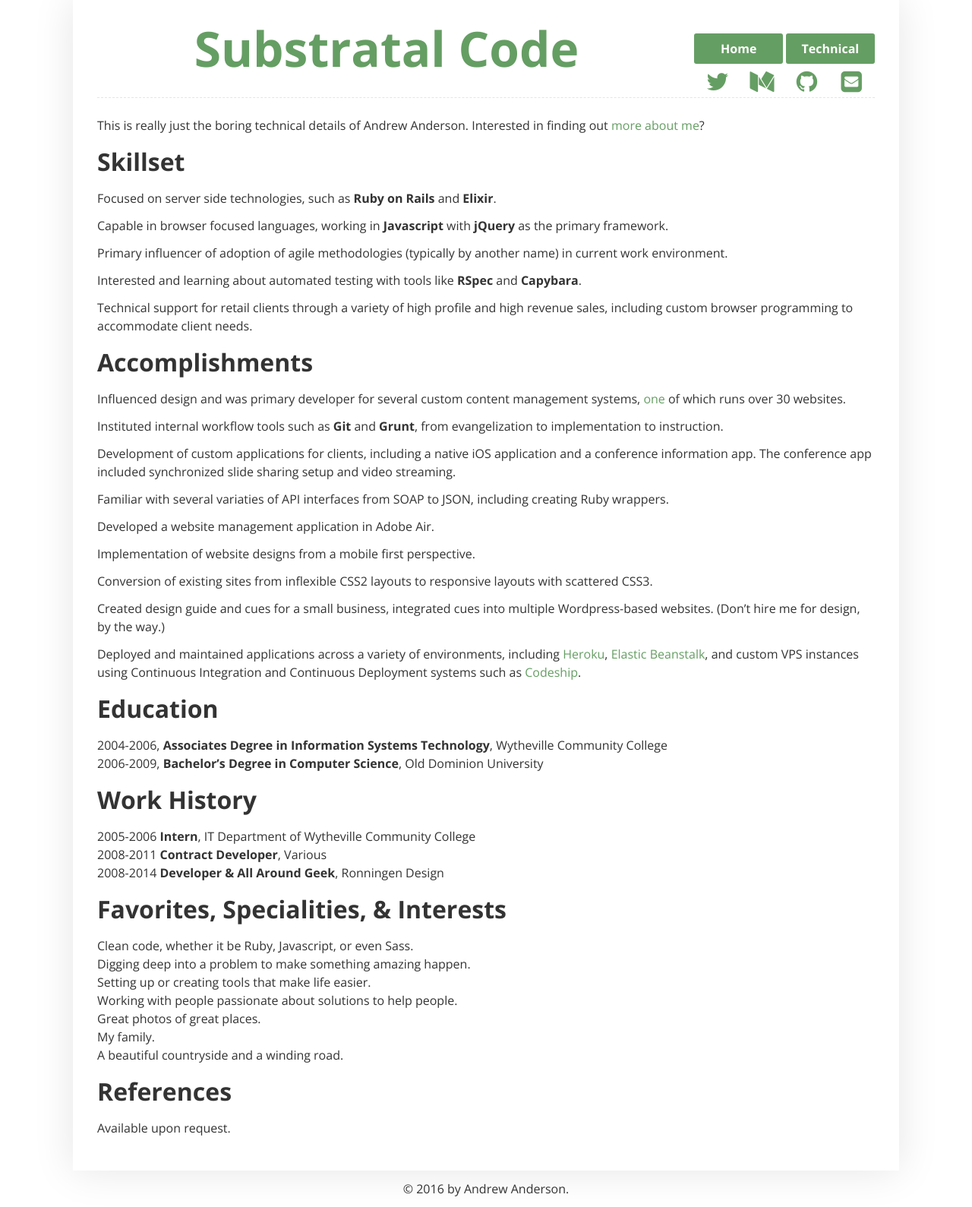
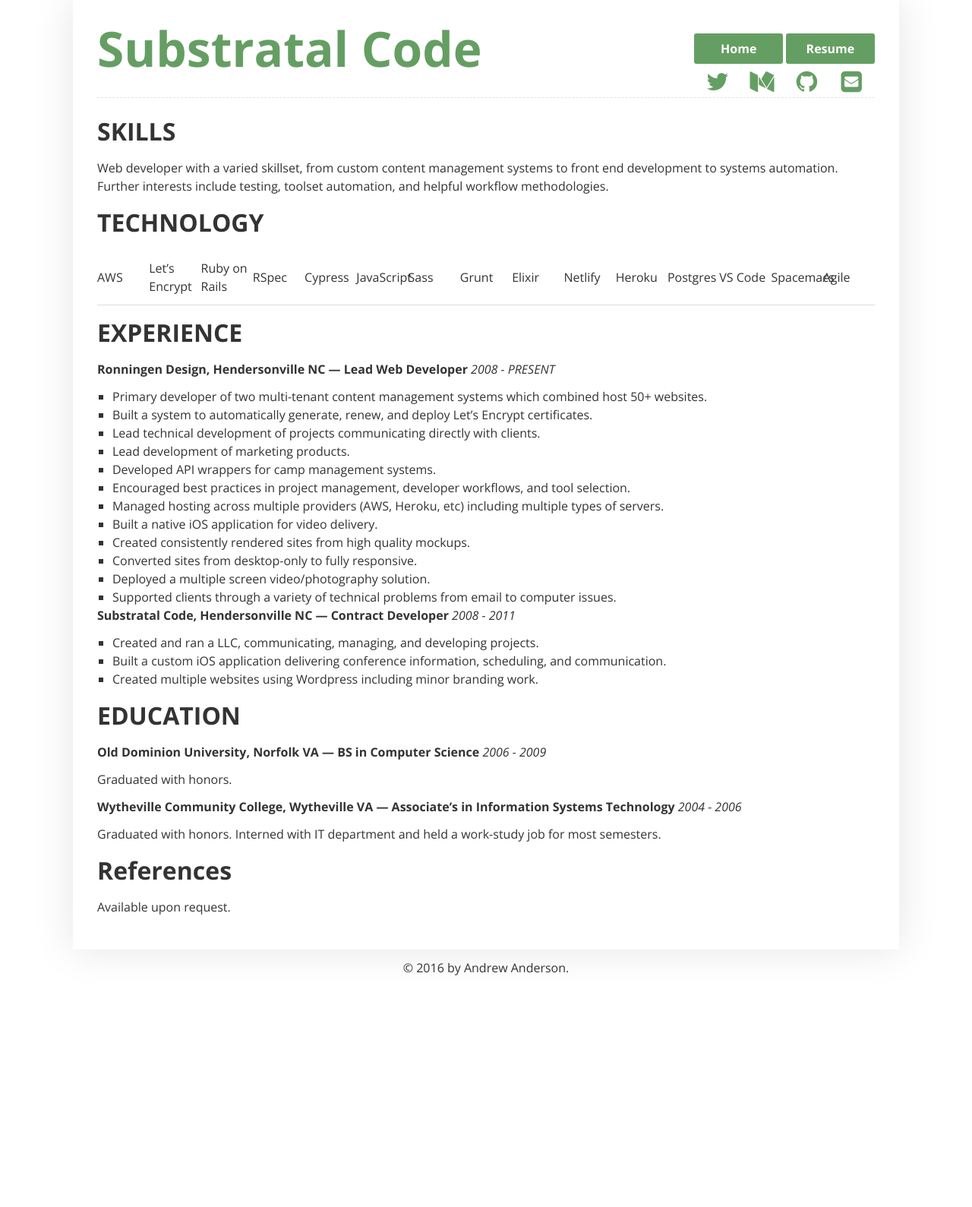
Before and after one commit to deep-spaced/deep-spaced.github.io, a Jekyll site: the page built from resume.md, in a window 1280 px wide. Shown: the whole page at 76% size. Built offline with Jekyll 4.4.1, drawn with Linux system fonts in a browser that asks for light colours; nearby versions of some CDN libraries; after the commit the page ends 1298 px from its top, so only the background shows below that.

```diff
--- a/_layouts/static.html
+++ b/_layouts/static.html
@@ -17,12 +17,12 @@
 
         <nav>
           <a class="button" href="/">Home</a>
-          <a class="button" href="/resume.html">Technical</a>
+          <a class="button" href="/resume.html">Resume</a>
           <div class="clearfix"></div>
 
-          <a class="social" href="https://twitter.com/gimlilongbow"><i class="fa fa-twitter fa-lg"></i></a>
-          <a class="social" href="https://medium.com/@gimlilongbow/"><i class="fa fa-medium fa-lg"></i></a>
-          <a class="social" href="https://github.com/GimliLongBow"><i class="fa fa-github fa-lg"></i></a>
+          <a class="social" href="https://twitter.com/deep_spaced"><i class="fa fa-twitter fa-lg"></i></a>
+          <a class="social" href="https://medium.com/@deep_spaced"><i class="fa fa-medium fa-lg"></i></a>
+          <a class="social" href="https://github.com/deep-spaced"><i class="fa fa-github fa-lg"></i></a>
           <a class="social" href="mailto:andrew@substratalcode.com"><i class="fa fa-envelope-square fa-lg"></i></a>
          </nav>
       </header>
--- a/css/desktop.css
+++ b/css/desktop.css
@@ -8,7 +8,6 @@
 
 h1 {
   font-size: 4em;
-  text-align: center;
   line-height: 1em; }
 
 header h1 {
--- a/css/mobile.css
+++ b/css/mobile.css
@@ -245,7 +245,6 @@ body {
 h1 {
   color: #659E63;
   font-size: 3em;
-  text-align: center;
   line-height: 1em;
   padding: .5em 0;
   margin: 0; }
--- a/resume.md
+++ b/resume.md
@@ -1,63 +1,51 @@
 ---
 layout: static
-title: Just the details
+title: Just the details!
 ---
+## SKILLS
 
-This is really just the boring technical details of Andrew Anderson. Interested in finding out [more about me](/)?
+Web developer with a varied skillset, from custom content management systems to front end development to systems automation. Further interests include testing, toolset automation, and helpful workflow methodologies.
 
-## Skillset
+## TECHNOLOGY
 
-Focused on server side technologies, such as **Ruby on Rails** and **Elixir**.
+AWS | Let’s Encrypt | Ruby on Rails | RSpec | Cypress | JavaScript | Sass | Grunt | Elixir | Netlify | Heroku | Postgres | VS Code | Spacemacs | Agile
 
-Capable in browser focused languages, working in **Javascript** with **jQuery** as the primary framework.
+## EXPERIENCE
 
-Primary influencer of adoption of agile methodologies (typically by another name) in current work environment.
+**Ronningen Design, Hendersonville NC — Lead Web Developer**
+_2008 - PRESENT_
 
-Interested and learning about automated testing with tools like **RSpec** and **Capybara**.
+* Primary developer of two multi-tenant content management systems which combined host 50+ websites.
+* Built a system to automatically generate, renew, and deploy Let’s Encrypt certificates.
+* Lead technical development of projects communicating directly with clients.
+* Lead development of marketing products.
+* Developed API wrappers for camp management systems.
+* Encouraged best practices in project management, developer workflows, and tool selection.
+* Managed hosting across multiple providers (AWS, Heroku, etc) including multiple types of servers.
+* Built a native iOS application for video delivery.
+* Created consistently rendered sites from high quality mockups.
+* Converted sites from desktop-only to fully responsive.
+* Deployed a multiple screen video/photography solution.
+* Supported clients through a variety of technical problems from email to computer issues.
 
-Technical support for retail clients through a variety of high profile and high revenue sales, including custom browser programming to accommodate client needs.
+**Substratal Code, Hendersonville NC — Contract Developer**
+_2008 - 2011_
 
-## Accomplishments
+* Created and ran a LLC, communicating, managing, and developing projects.
+* Built a custom iOS application delivering conference information, scheduling, and communication.
+* Created multiple websites using Wordpress including minor branding work.
 
-Influenced design and was primary developer for several custom content management systems, [one](http://www.websitesthatdostuff.com/typewriter) of which runs over 30 websites.
+## EDUCATION
 
-Instituted internal workflow tools such as **Git** and **Grunt**, from evangelization to implementation to instruction.
+**Old Dominion University, Norfolk VA — BS in Computer Science**
+_2006 - 2009_
 
-Development of custom applications for clients, including a native iOS application and a conference information app. The conference app included synchronized slide sharing setup and video streaming.
+Graduated with honors.
 
-Familiar with several variaties of API interfaces from SOAP to JSON, including creating Ruby wrappers.
+**Wytheville Community College, Wytheville VA — Associate’s in Information Systems Technology**
+_2004 - 2006_
 
-Developed a website management application in Adobe Air.
-
-Implementation of website designs from a mobile first perspective.
-
-Conversion of existing sites from inflexible CSS2 layouts to responsive layouts with scattered CSS3.
-
-Created design guide and cues for a small business, integrated cues into multiple Wordpress-based websites. (Don't hire me for design, by the way.)
-
-Deployed and maintained applications across a variety of environments, including [Heroku](http://heroku.com), [Elastic Beanstalk](http://aws.amazon.com/elasticbeanstalk/), and custom VPS instances using Continuous Integration and Continuous Deployment systems such as [Codeship](https://codeship.com/).
-
-## Education
-
-1. 2004-2006, **Associates Degree in Information Systems Technology**, Wytheville Community College
-2. 2006-2009, **Bachelor's Degree in Computer Science**, Old Dominion University
-
-## Work History
-
-1. 2005-2006 **Intern**, IT Department of Wytheville Community College
-3. 2008-2011 **Contract Developer**, Various
-2. 2008-2014 **Developer & All Around Geek**, Ronningen Design
-
-
-## Favorites, Specialities, & Interests
-
-1. Clean code, whether it be Ruby, Javascript, or even Sass.
-2. Digging deep into a problem to make something amazing happen.
-3. Setting up or creating tools that make life easier.
-4. Working with people passionate about solutions to help people.
-5. Great photos of great places.
-6. My family.
-7. A beautiful countryside and a winding road.
+Graduated with honors. Interned with IT department and held a work-study job for most semesters.
 
 ## References
 
```
Also changed, not shown: css/desktop.scss (+7 -8 lines), index.md (+23 -23 lines), Gemfile.lock, README.md.
